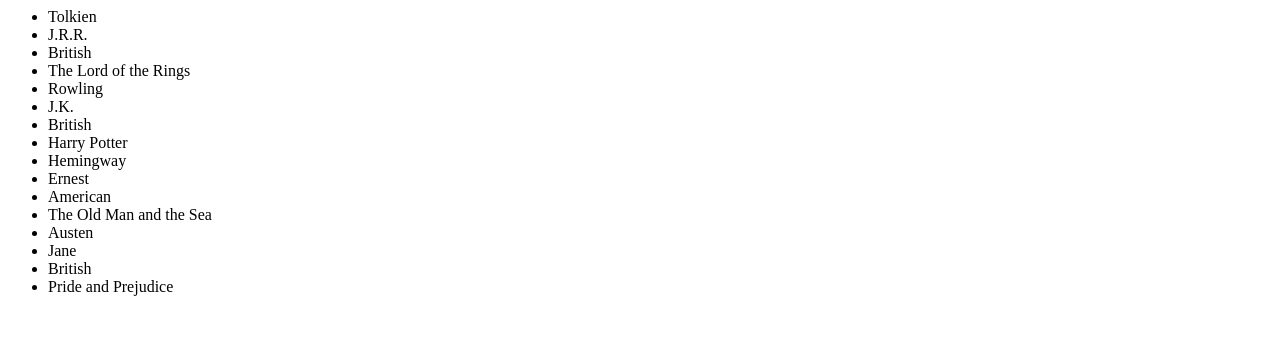
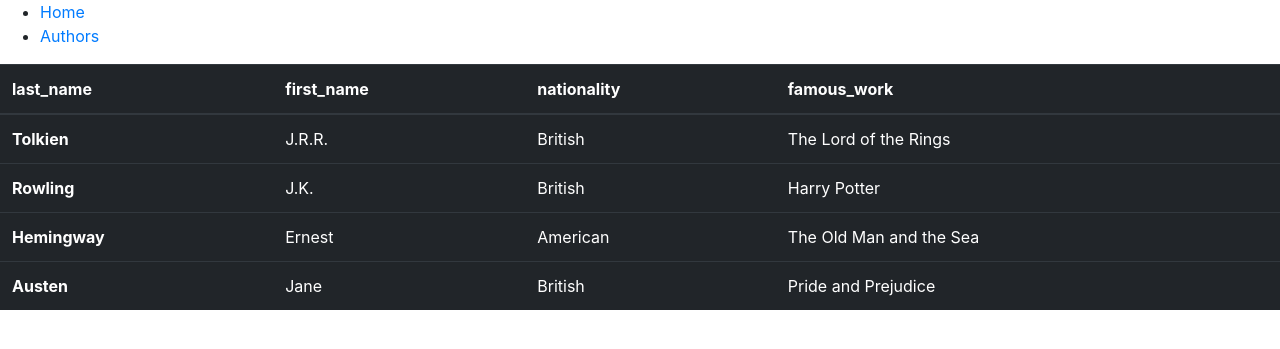
Before and after one commit to Antoine07/Python_-ECI, a Flask app: page /authors in a window 1280 px wide. Shown: the top 349 px of the page. Run offline with Flask 2, Linux system fonts and the light colour scheme; some libraries are stand-ins or nearby versions.

Commit message:
dynamic data

```diff
--- a/Corrections/myapp/Data/authors.py
+++ b/Corrections/myapp/Data/authors.py
@@ -1,5 +1,6 @@
 authors = [
-    {"last_name": "Tolkien", "first_name": "J.R.R.", "nationality": "British", "famous_work": "The Lord of the Rings"},
+    { "id" : 0,
+        "last_name": "Tolkien", "first_name": "J.R.R.", "nationality": "British", "famous_work": "The Lord of the Rings"},
     {"last_name": "Rowling", "first_name": "J.K.", "nationality": "British", "famous_work": "Harry Potter"},
     {"last_name": "Hemingway", "first_name": "Ernest", "nationality": "American", "famous_work": "The Old Man and the Sea"},
     {"last_name": "Austen", "first_name": "Jane", "nationality": "British", "famous_work": "Pride and Prejudice"}
--- a/Corrections/myapp/app.py
+++ b/Corrections/myapp/app.py
@@ -13,6 +13,7 @@
 
 app = Flask(__name__)
 
+# Exemple de route
 @app.route("/hello")
 def hello_world():
     return "<p>Hello, World!</p>"
--- a/Corrections/myapp/templates/authors.html
+++ b/Corrections/myapp/templates/authors.html
@@ -1,8 +1,26 @@
-<ul>
-    {% for author in authors %}
-    <li>{{ author['last_name'] }}</li>
-    <li>{{ author['first_name'] }}</li>
-    <li>{{ author['nationality'] }}</li>
-    <li>{{ author['famous_work'] }}</li>
-    {% endfor %}
-</ul>
+{% extends 'base.html' %}
+
+{% block title %}Page user{% endblock %}
+
+{% block content %}
+<table class="table table-dark">
+    <thead>
+        <tr>
+            <th scope="col">last_name</th>
+            <th scope="col">first_name</th>
+            <th scope="col">nationality</th>
+            <th scope="col">famous_work</th>
+        </tr>
+    </thead>
+    <tbody>
+        {% for author in authors %}
+        <tr>
+            <th scope="row">{{ author['last_name'] }}</th>
+            <td>{{ author['first_name'] }}</td>
+            <td>{{ author['nationality'] }}</td>
+            <td>{{ author['famous_work'] }}</td>
+        </tr>
+        {% endfor %}
+    </tbody>
+</table>
+{% endblock %}
--- a/Corrections/myapp/templates/base.html
+++ b/Corrections/myapp/templates/base.html
@@ -11,6 +11,8 @@
 <body>
     <nav>
         <ul>
+            <li><a href="/">Home</a></li>
+            <li><a href="/authors">Authors</a></li>
         </ul>
     </nav>
     <section class="content">
--- a/Corrections/myapp/templates/index.html
+++ b/Corrections/myapp/templates/index.html
@@ -1,4 +1,6 @@
 {% extends 'base.html' %}
+
+{% block title %}Page user{% endblock %}
 
 {% block content %}
 <table class="table table-dark">
```
